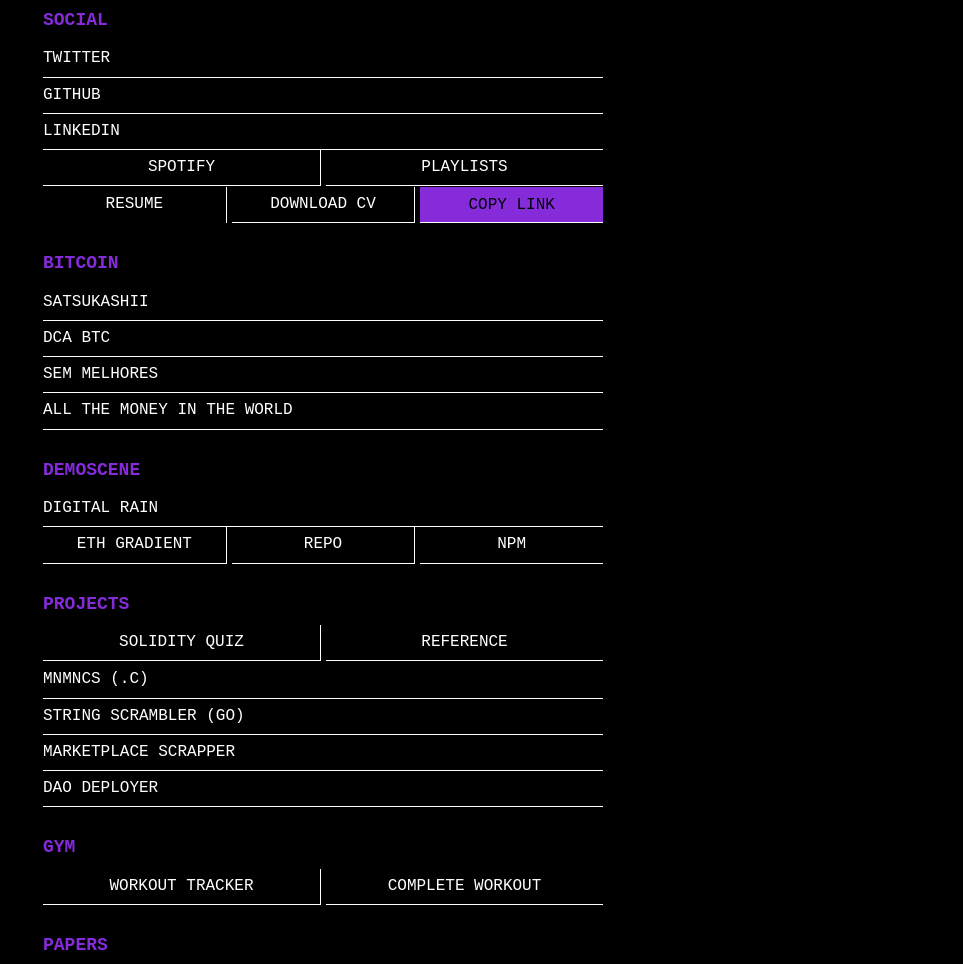
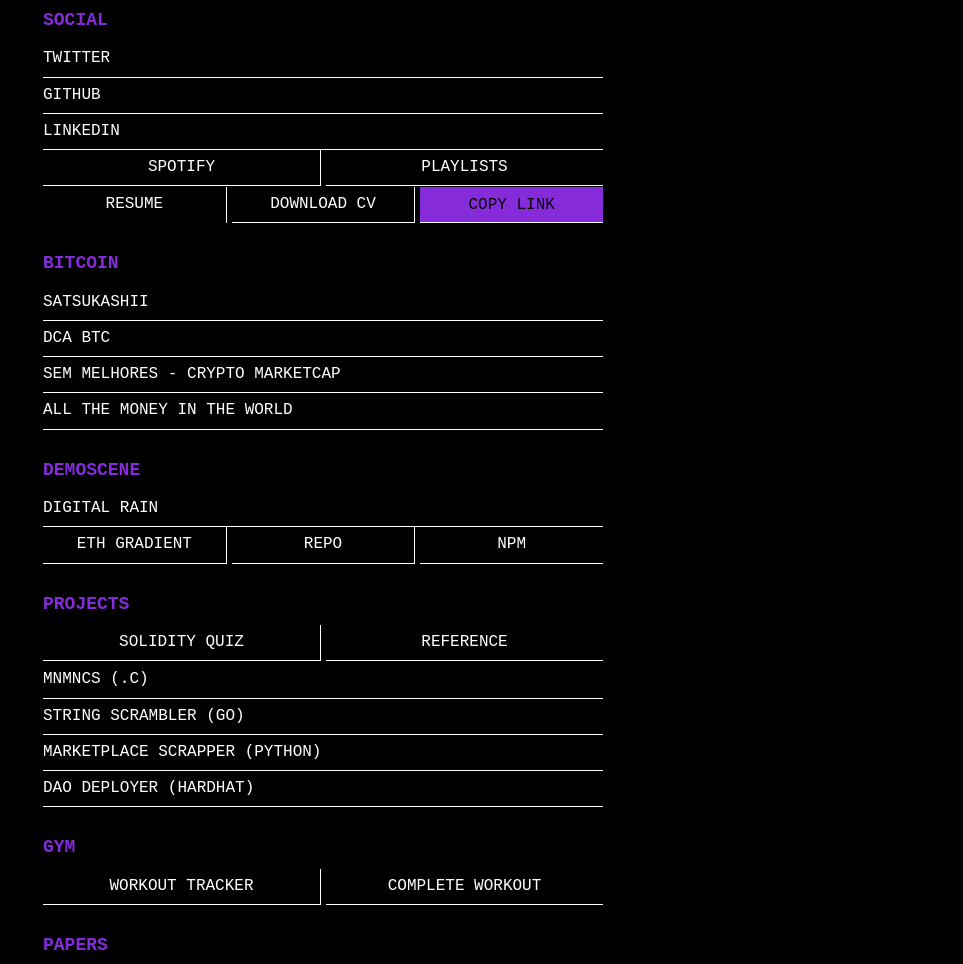
Before and after one commit to afa7789/links, a plain HTML site: page index.html in a window 1280 px wide. Shown: the part 69-1033 px from the top of the page, without its empty margins (317-1280 px from the left). Drawn offline with Linux system fonts and the light colour scheme.

Commit message:
Update index.html

```diff
--- a/index.html
+++ b/index.html
@@ -121,7 +121,7 @@
     <h2>BITCOIN</h2>
     <a href="https://afa7789.github.io/satsukashii/">SATSUKASHII</a>
     <a href="https://afa7789.github.io/dca_btc_brutalist/">DCA BTC</a>
-    <a href="https://afa7789.github.io/SemMelhores/">SEM MELHORES</a>
+    <a href="https://afa7789.github.io/SemMelhores/">SEM MELHORES - CRYPTO MARKETCAP</a>
     <a href="https://afa7789.github.io/all_the_money_in_the_world/">ALL THE MONEY IN THE WORLD</a>
 
     <h2>DEMOSCENE</h2>
@@ -139,8 +139,8 @@
     </div>
     <a href="https://github.com/afa7789/mnmncs">MNMNCS (.C)</a>
     <a href="https://github.com/afa7789/PK_scrambled_eggs">STRING SCRAMBLER (GO)</a>
-    <a href="https://github.com/afa7789/pyscrapper">MARKETPLACE SCRAPPER</a>
-    <a href="https://github.com/withtally/gov-deployer">DAO DEPLOYER</a>
+    <a href="https://github.com/afa7789/pyscrapper">MARKETPLACE SCRAPPER (PYTHON)</a>
+    <a href="https://github.com/withtally/gov-deployer">DAO DEPLOYER (HARDHAT)</a>
 
     <h2>GYM</h2>
     <div class="link-group">
```
